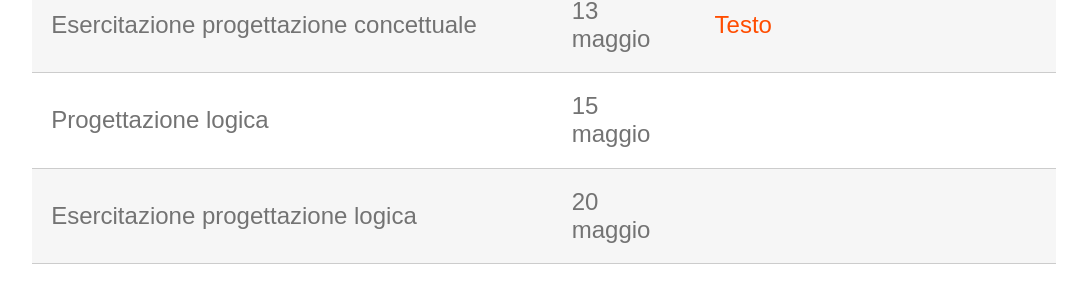
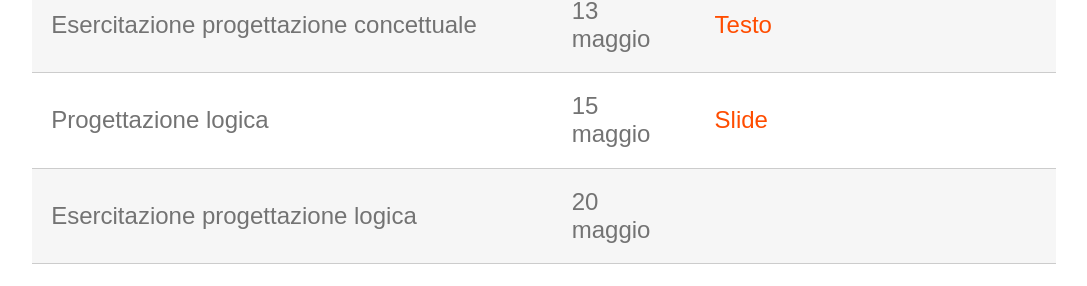
Before and after one commit to perceivelab/db-fo-24, a Jekyll site: the page built from index.md, in a window 1280 px wide and 900 px high, scrolled down 1744 px. Shown: the part 154-440 px from the top of the window, without its empty margins (96-1183 px from the left). Built offline with Jekyll 4.4.1, drawn with Linux system fonts in a browser that asks for light colours.

Commit message:
Update index.md

```diff
--- a/index.md
+++ b/index.md
@@ -38,7 +38,7 @@ Il programma delle lezioni è provvisorio e può subire variazioni.
 | Prova in itinere                          | **29 aprile** |
 | Progettazione concettuale                 | 6 maggio | [Slide](https://studentiunict-my.sharepoint.com/:b:/g/personal/simone_palazzo_unict_it/EQ_F5Vc1uBBHg5drpwnjuHoBBtnLicGjT6IgrSB9hbXCRQ?e=6EoO4k) |
 | Esercitazione progettazione concettuale   | 13 maggio | [Testo](https://studentiunict-my.sharepoint.com/:b:/g/personal/simone_palazzo_unict_it/EQdWLgF7E7hBvUJ0gUwEtusB3vINJS3OhPXrcfVCj3Zelw?e=q9FZ8K) |
-| Progettazione logica                      | 15 maggio |
+| Progettazione logica                      | 15 maggio | [Slide](https://studentiunict-my.sharepoint.com/:b:/g/personal/simone_palazzo_unict_it/EaocZFouZrVHoQw1VVECmBIB6rU0_JcGm7Y0pQIMGCfvJg?e=t35oJY) |
 | Esercitazione progettazione logica        | 20 maggio |
 | Esercitazione di progettazione            | 22 maggio |
 | Esercitazione di progettazione            | 27 maggio |
```
